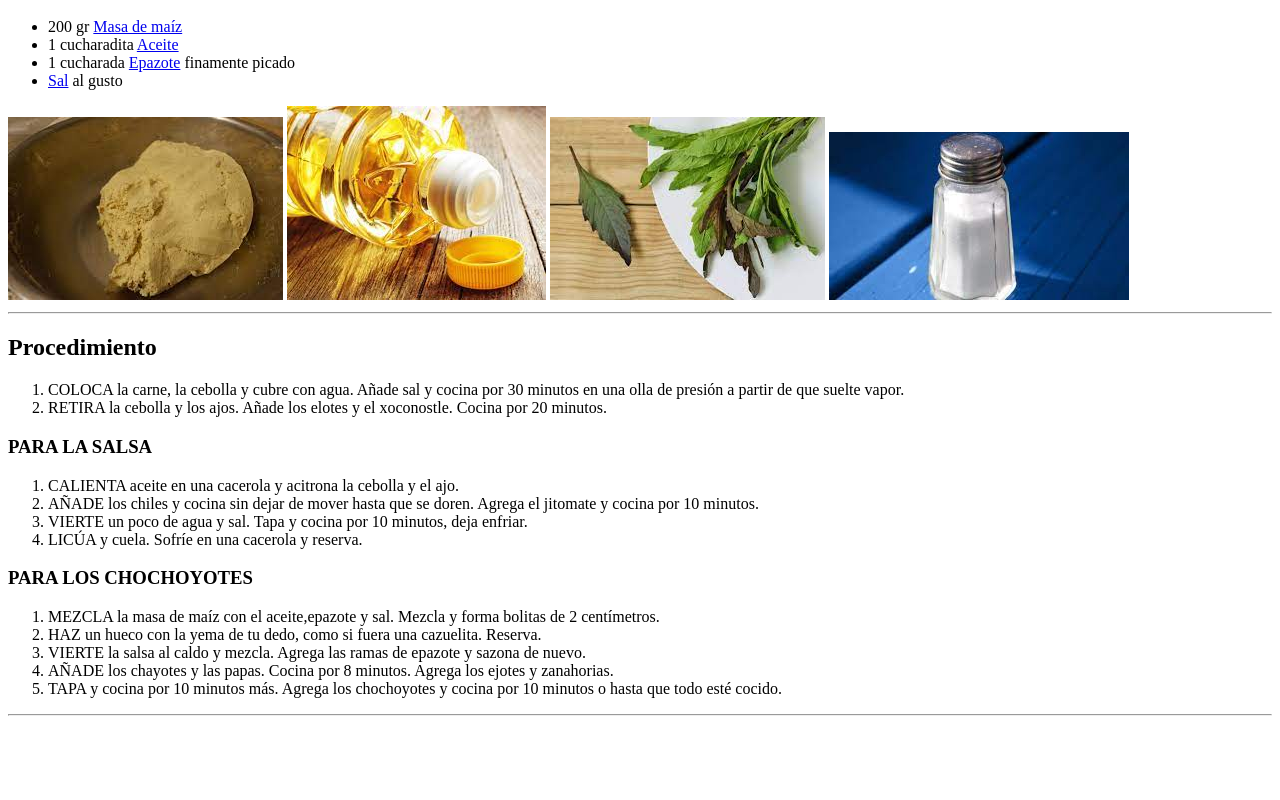
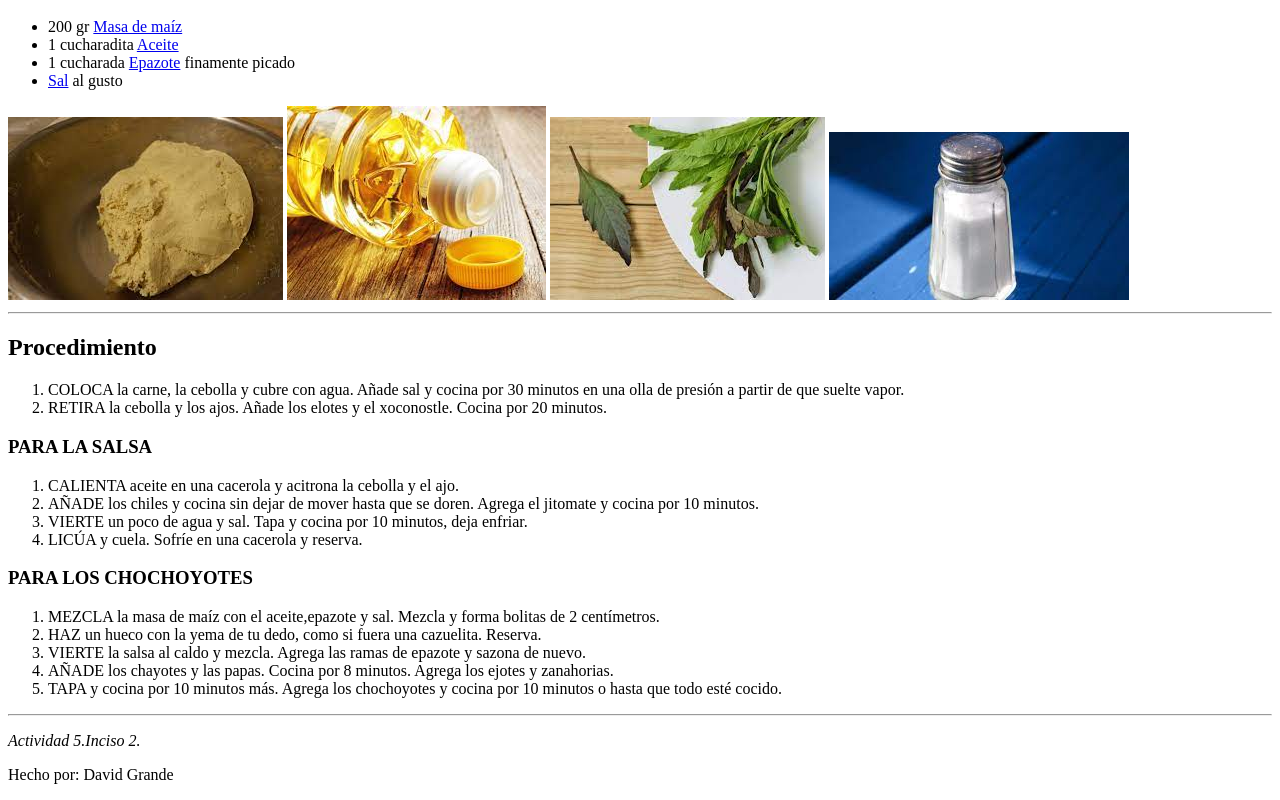
Before and after one commit to DavidGJ2002/activity5, a plain HTML site: page activity5p2/index.html in a window 1280 px wide. Shown: the part 2285-3085 px from the top of the page. Before the commit the page ends 3009 px from the top, so only its background shows below. Drawn offline with Linux system fonts and the light colour scheme.

Commit message:
Update index.html

```diff
--- a/activity5p2/index.html
+++ b/activity5p2/index.html
@@ -120,5 +120,10 @@
      </ol>
      <hr>
   </section>
+
+  <footer>
+    <p><em>Actividad 5.Inciso 2.</em></p>
+    <p>Hecho por: David Grande</p>
+  </footer>
 </body>
 </html>
```
